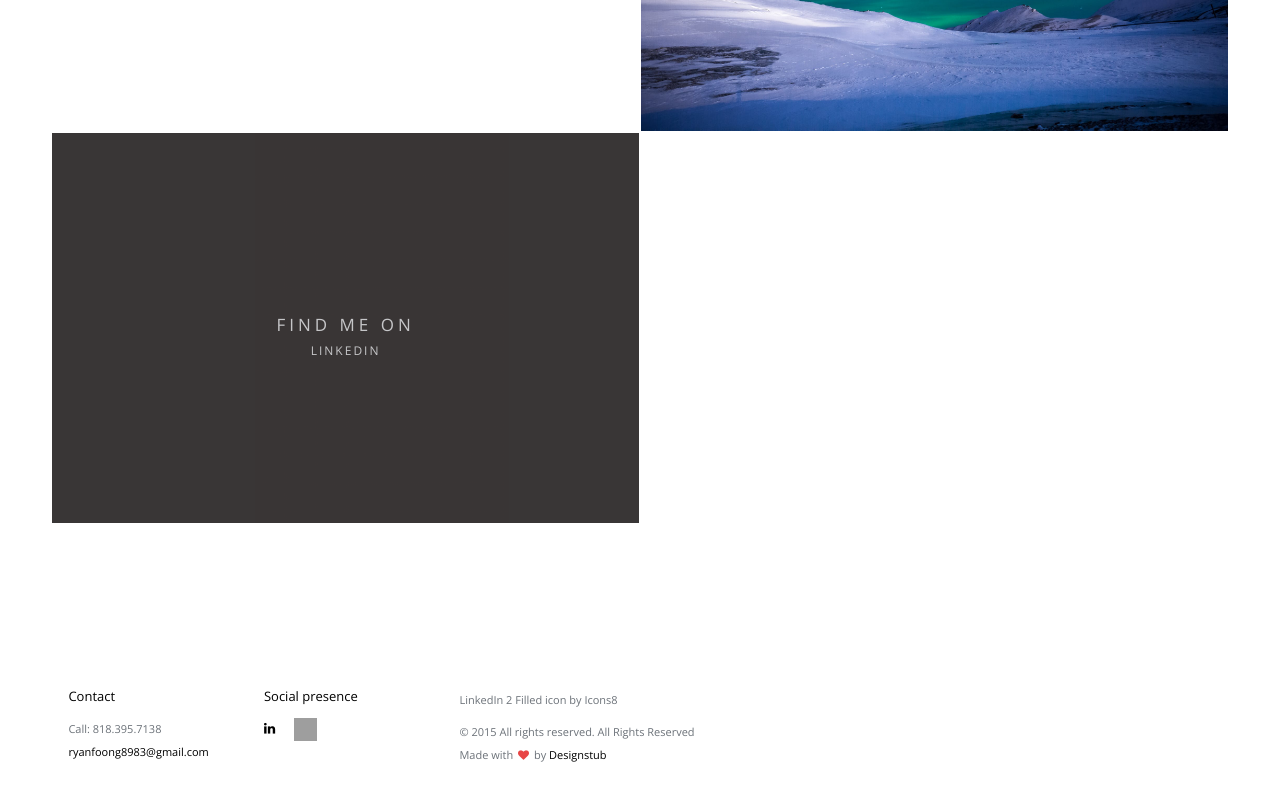
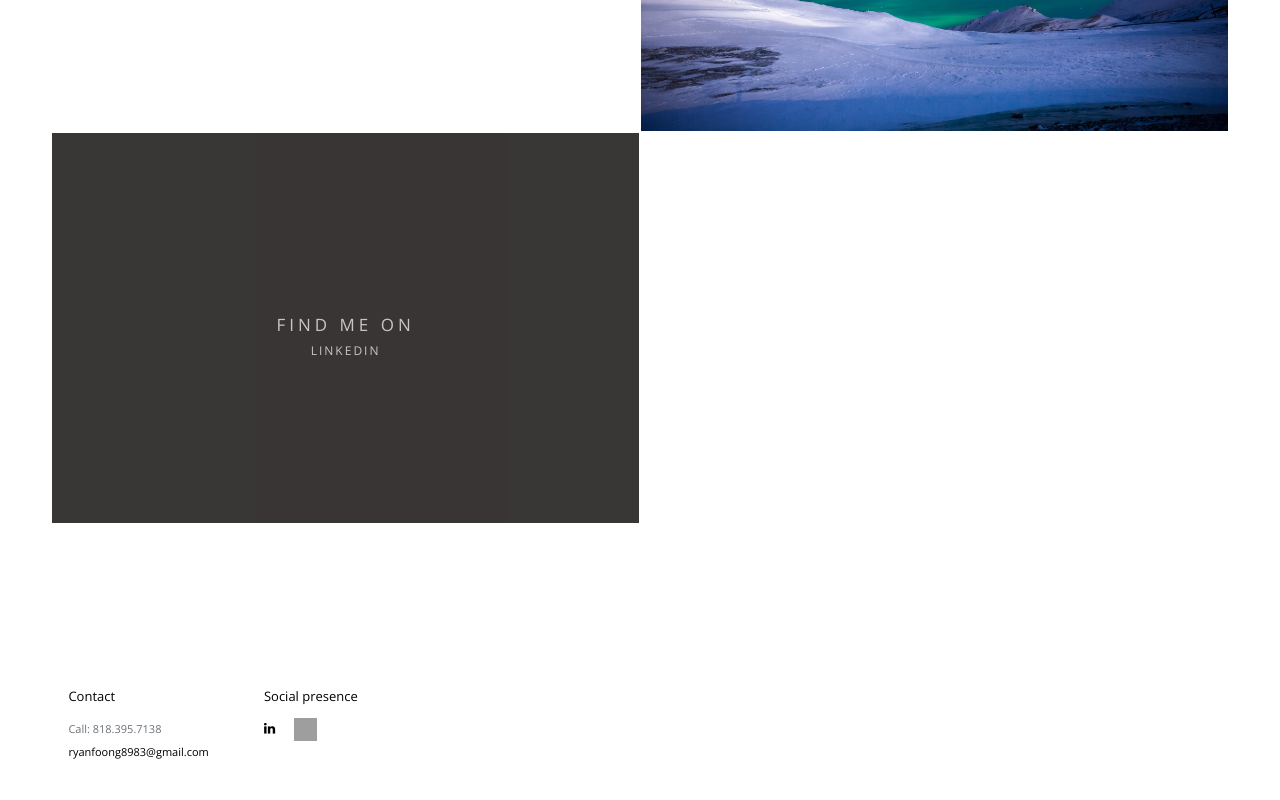
Before and after one commit to rfoong8983/personal_site, a plain HTML site: page index.html in a window 1280 px wide. Shown: the part 1974-2774 px from the top of the page. Drawn offline with nearby package versions, Linux system fonts and the light colour scheme; grey boxes are pictures that could not be loaded.

Commit message:
Update footer

```diff
--- a/index.html
+++ b/index.html
@@ -250,11 +250,11 @@
         <li><a href="https://github.com/rfoong8983/" target="_blank"><img src="./images/Octocat.png" width="23" height="23"></a></li>
       </ul>
     </div>
-    <div class="col-md-6 right">
+    <!-- <div class="col-md-6 right">
       <a href="https://icons8.com/icon/34349/linkedin-2-filled"><p>LinkedIn 2 Filled icon by Icons8</p></a>
       <p>© 2015 All rights reserved. All Rights Reserved<br>
         Made with <i class="fa fa-heart pulse"></i> by <a href="http://www.designstub.com/">Designstub</a></p>
-    </div>
+    </div> -->
   </div>
 </footer>
 <!-- footer section -->
```
